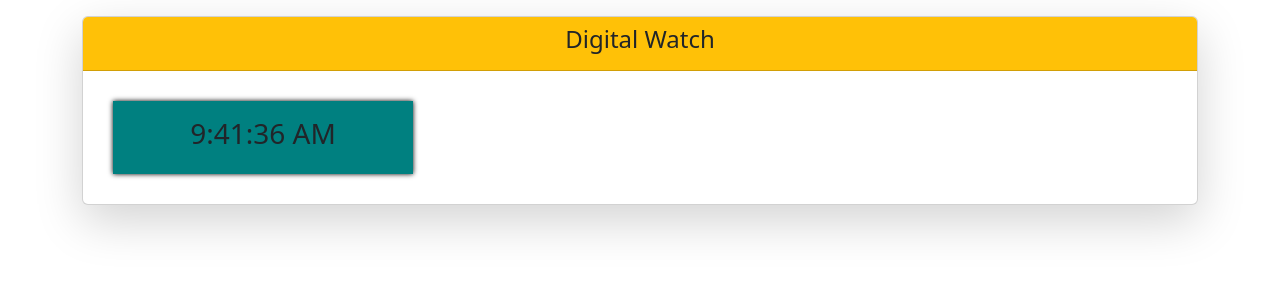
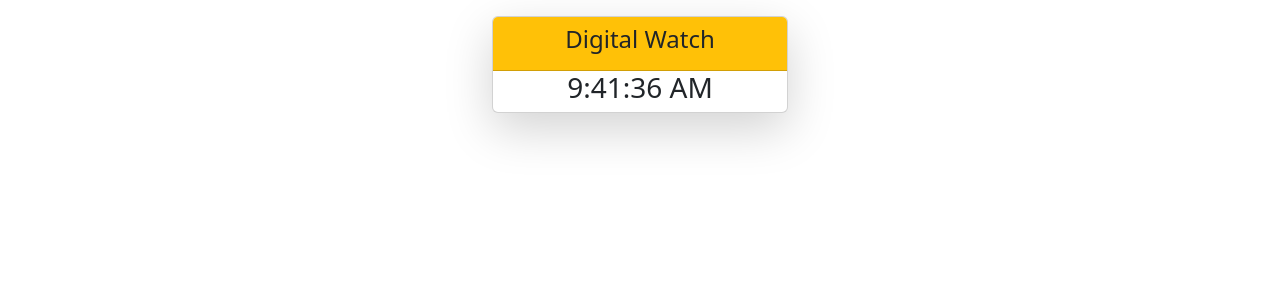
Before and after one commit to Rajasekhartadepoyina/naveenSaggam_React_Examples, a React (Create React App) app: page /digitalwatch in a window 1280 px wide. Shown: the top 300 px of the page. Built offline with nearby package versions, Linux system fonts and the light colour scheme.

Commit message:
changes in Digitalwatch

```diff
--- a/src/components/Digitalwatch.js
+++ b/src/components/Digitalwatch.js
@@ -21,20 +21,17 @@
 
     return (
         <React.Fragment>
-            <div className='container mt-3'>
-                <div className='row'>
-                    <div className='Col-md-6'>
-                        <div className='card shadow-lg text-center'>
-                            <div className='card-header bg-warning'>
-                                <p className='h4'> Digital Watch </p>
-                            </div>
-                            <div className='card-body'>
-                                <h3 className='diaplay-4'> {state.currentTime} </h3>
-                            </div>
-                        </div>
+            <div className='container mt-3 w-25'>
+                <div className='card shadow-lg text-center'>
+                    <div className='card-header bg-warning'>
+                        <p className='h4'> Digital Watch </p>
+                    </div>
+                    <div>
+                        <h3> {state.currentTime} </h3>
                     </div>
                 </div>
             </div>
+
         </React.Fragment>
     )
 }
```
